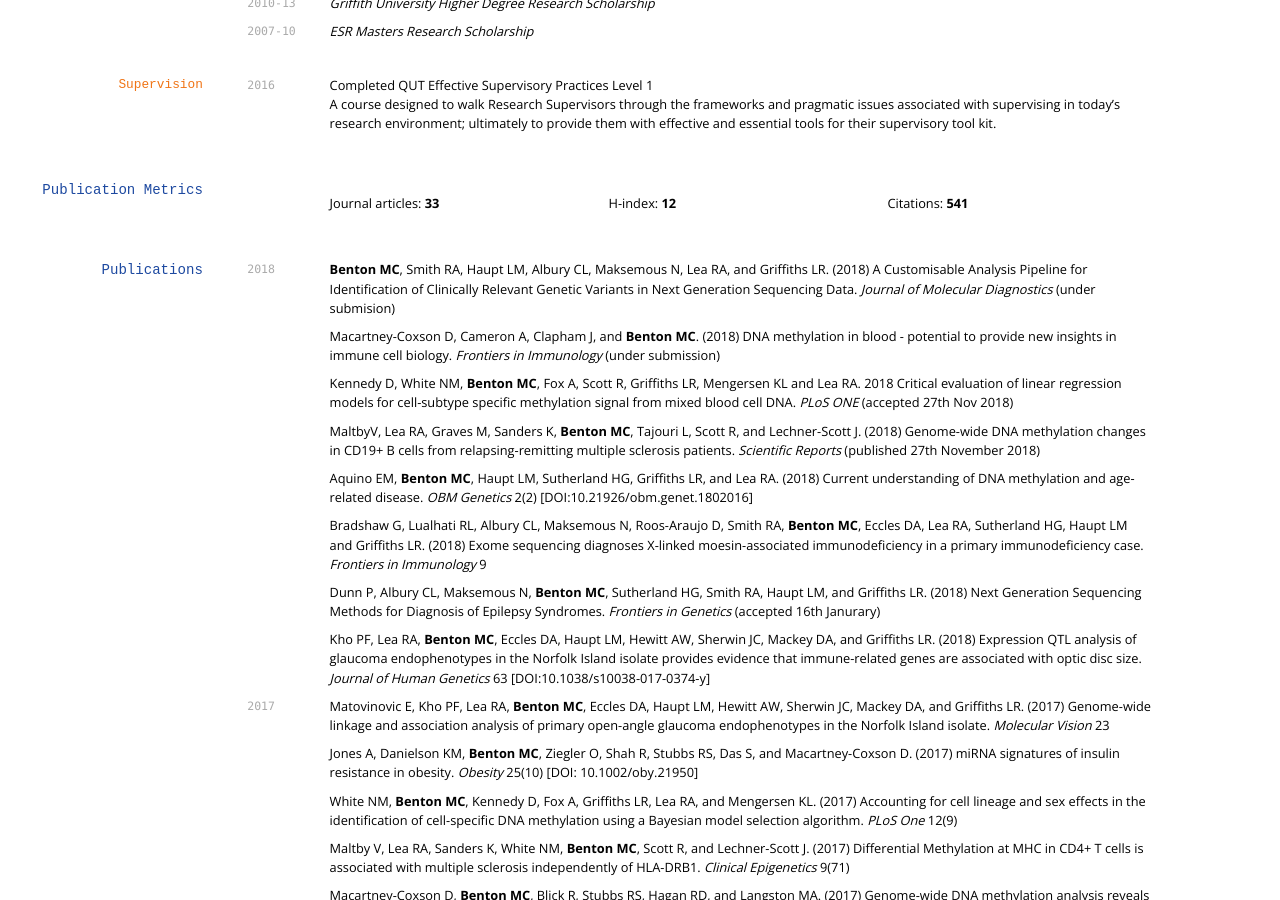
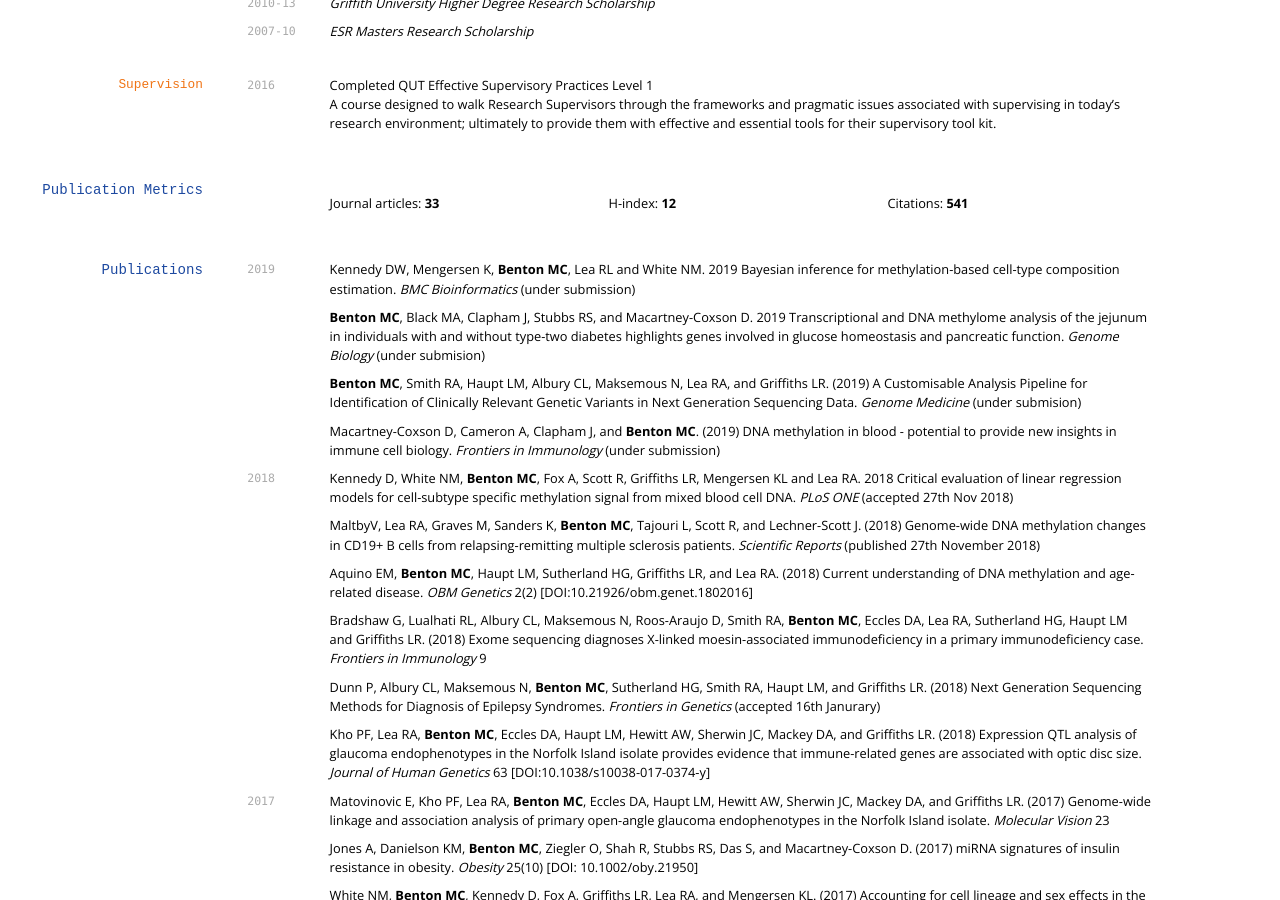
Before and after one commit to sirselim/Miles_CV, a Jekyll site: the page built from index.md, in a window 1280 px wide and 900 px high, scrolled down 1307 px. Built offline with Jekyll 4.4.1, drawn with Linux system fonts in a browser that asks for light colours; some web fonts are replaced.

Commit message:
updated CV with recent publications

```diff
--- a/index.md
+++ b/index.md
@@ -129,11 +129,16 @@ A course designed to walk Research Supervisors through the frameworks and pragma
 ## Publications
 
 <!-- ### Journals -->
+`2019`
+Kennedy DW, Mengersen K, **Benton MC**, Lea RL and White NM. 2019 Bayesian inference for methylation-based cell-type composition estimation. *BMC Bioinformatics* (under submission)
+
+**Benton MC**, Black MA, Clapham J, Stubbs RS, and Macartney-Coxson D. 2019 Transcriptional and DNA methylome analysis of the jejunum in individuals with and without type-two diabetes highlights genes involved in glucose homeostasis and pancreatic function. *Genome Biology* (under submision)
+
+**Benton MC**, Smith RA, Haupt LM, Albury CL, Maksemous N, Lea RA, and Griffiths LR. (2019) A Customisable Analysis Pipeline for Identification of Clinically Relevant Genetic Variants in Next Generation Sequencing Data. *Genome Medicine* (under submision)
+
+Macartney-Coxson D, Cameron A, Clapham J, and **Benton MC**. (2019) DNA methylation in blood - potential to provide new insights in immune cell biology. *Frontiers in Immunology* (under submission)
+
 `2018`
-**Benton MC**, Smith RA, Haupt LM, Albury CL, Maksemous N, Lea RA, and Griffiths LR. (2018) A Customisable Analysis Pipeline for Identification of Clinically Relevant Genetic Variants in Next Generation Sequencing Data. *Journal of Molecular Diagnostics* (under submision)
-
-Macartney-Coxson D, Cameron A, Clapham J, and **Benton MC**. (2018) DNA methylation in blood - potential to provide new insights in immune cell biology. *Frontiers in Immunology* (under submission)
-
 Kennedy D, White NM, **Benton MC**, Fox A, Scott R, Griffiths LR, Mengersen KL and Lea RA. 2018 Critical evaluation of linear regression models for cell-subtype specific methylation signal from mixed blood cell DNA. *PLoS ONE* (accepted 27th Nov 2018)
 
 MaltbyV, Lea RA, Graves M, Sanders K, **Benton MC**, Tajouri L, Scott R, and Lechner-Scott J. (2018) Genome-wide DNA methylation changes in CD19+ B cells from relapsing-remitting multiple sclerosis patients. *Scientific Reports* (published 27th November 2018)
```
Also changed, not shown: scholar_plot/scholar_citations_iEhBavEAAAAJ.png.
